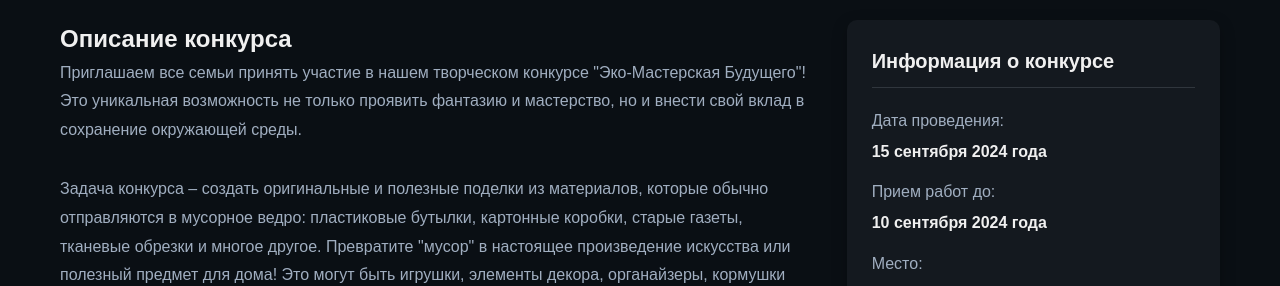
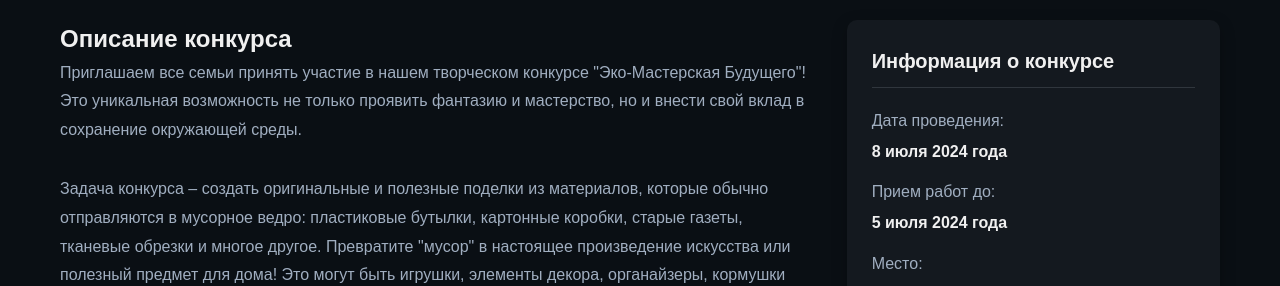
Before and after one commit to wya-m/practice, a plain HTML site: page Итоговый проект/site/competition.html in a window 1280 px wide. Shown: the part 780-1066 px from the top of the page. Drawn offline with Linux system fonts and the light colour scheme.

Commit message:
Update competition.html

```diff
--- a/Итоговый проект/site/competition.html
+++ b/Итоговый проект/site/competition.html
@@ -423,11 +423,11 @@
                             <h3 class="info-title">Информация о конкурсе</h3>
                             <div class="info-item">
                                 <div class="info-label">Дата проведения:</div>
-                                <div class="info-value">15 сентября 2024 года</div>
+                                <div class="info-value">8 июля 2024 года</div>
                             </div>
                             <div class="info-item">
                                 <div class="info-label">Прием работ до:</div>
-                                <div class="info-value">10 сентября 2024 года</div>
+                                <div class="info-value">5 июля 2024 года</div>
                             </div>
                             <div class="info-item">
                                 <div class="info-label">Место:</div>
```
